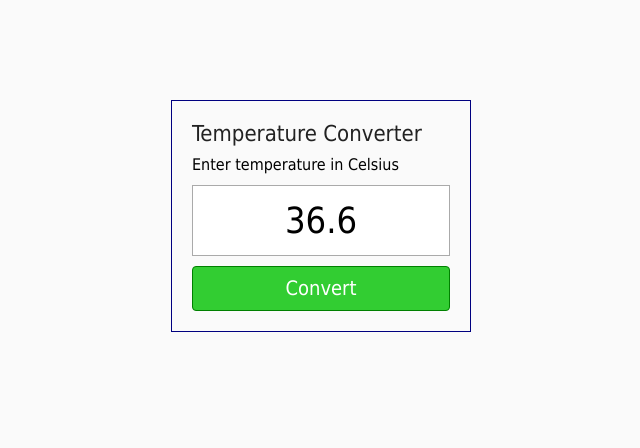
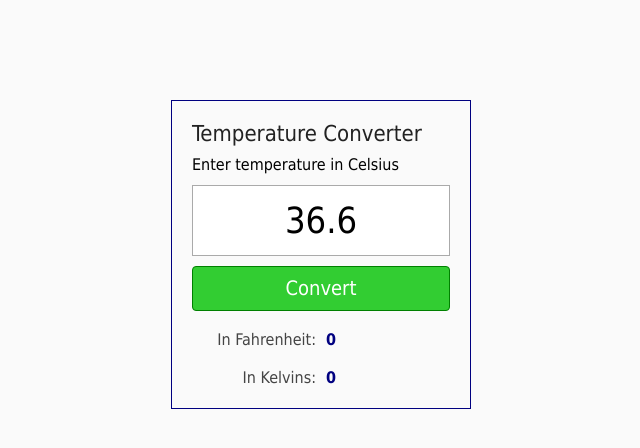
Before and after one commit to svyaz/Frontend, a plain HTML site: page Lekciya_05_1_TempConverter/index.html in a window 1280 px wide. Shown: the whole page, without its empty margins (319-959 px from the left). Drawn offline with Linux system fonts and the light colour scheme.

Commit message:
5.1. Converter. Доделаны страница и стили

```diff
--- a/Lekciya_05_1_TempConverter/index.html
+++ b/Lekciya_05_1_TempConverter/index.html
@@ -7,13 +7,13 @@
     <link rel="stylesheet" href="styles/converter.css">
 </head>
 <body>
-
 <div class="main"><span class="title">Temperature Converter</span>
     <form action="#" method="get">
         <label>Enter temperature in Celsius<input type="text" name="temperature" value="36.6" placeholder="Temperature?" tabindex="1"></label>
         <label><button type="submit" tabindex="2">Convert</button></label>
     </form>
+    <span class="result scale-name">In Fahrenheit:</span><span class="result scale-value" id="fahrenheit">0</span>
+    <span class="result scale-name">In Kelvins:</span><span class="result scale-value" id="kelvin">0</span>
 </div>
-
 </body>
 </html>
--- a/Lekciya_05_1_TempConverter/styles/converter.css
+++ b/Lekciya_05_1_TempConverter/styles/converter.css
@@ -22,6 +22,24 @@ body {
     font-size: 22px;
 }
 
+.result {
+    display: inline-block;
+    width: 50%;
+    padding: 20px 5px 0;
+    font-size: 16px;
+}
+
+.scale-name {
+    color: #444;
+    text-align: right;
+}
+
+.scale-value {
+    color: navy;
+    text-align: left;
+    font-weight: bold;
+}
+
 .main input {
     width: 100%;
     margin: 10px 0;
@@ -34,6 +52,7 @@ body {
 
 .main input::placeholder {
     color: #ccc;
+    opacity: 1.0;
 }
 
 .main button {
```
